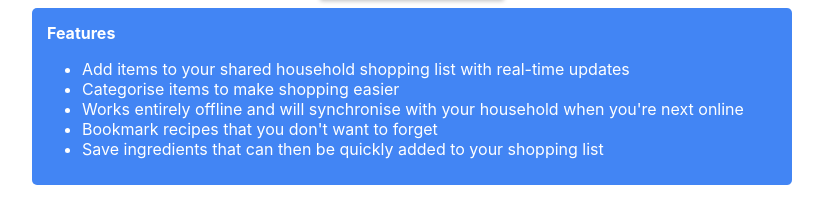
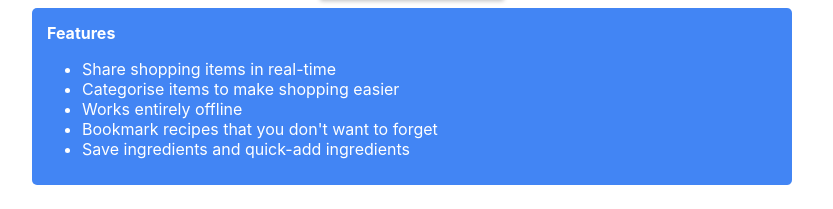
Before and after one commit to LauSam09/collective, a React (Create React App) app: page / in a window 1280 px wide. Shown: the part 175-384 px from the top of the page, without its empty margins (228-1061 px from the left). Built offline with nearby package versions, Linux system fonts and the light colour scheme; no server answers.

Commit message:
Simplify features

```diff
--- a/src/Splash/AnonymousSplash/AnonymousSplash.tsx
+++ b/src/Splash/AnonymousSplash/AnonymousSplash.tsx
@@ -7,6 +7,7 @@ import classes from "./AnonymousSplash.module.css"
 
 export default function AnonymousSplash() {
   const { login } = useAuth()
+
   return (
     <article>
       <h1>Welcome to Collective</h1>
--- a/src/Splash/AnonymousSplash/Features.tsx
+++ b/src/Splash/AnonymousSplash/Features.tsx
@@ -5,19 +5,11 @@ export default function Features() {
     <div className={classes.features}>
       <h4>Features</h4>
       <ul>
-        <li>
-          Add items to your shared household shopping list with real-time
-          updates
-        </li>
+        <li>Share shopping items in real-time</li>
         <li>Categorise items to make shopping easier</li>
-        <li>
-          Works entirely offline and will synchronise with your household when
-          you're next online
-        </li>
+        <li>Works entirely offline</li>
         <li>Bookmark recipes that you don't want to forget</li>
-        <li>
-          Save ingredients that can then be quickly added to your shopping list
-        </li>
+        <li>Save ingredients and quick-add ingredients</li>
       </ul>
     </div>
   )
```
